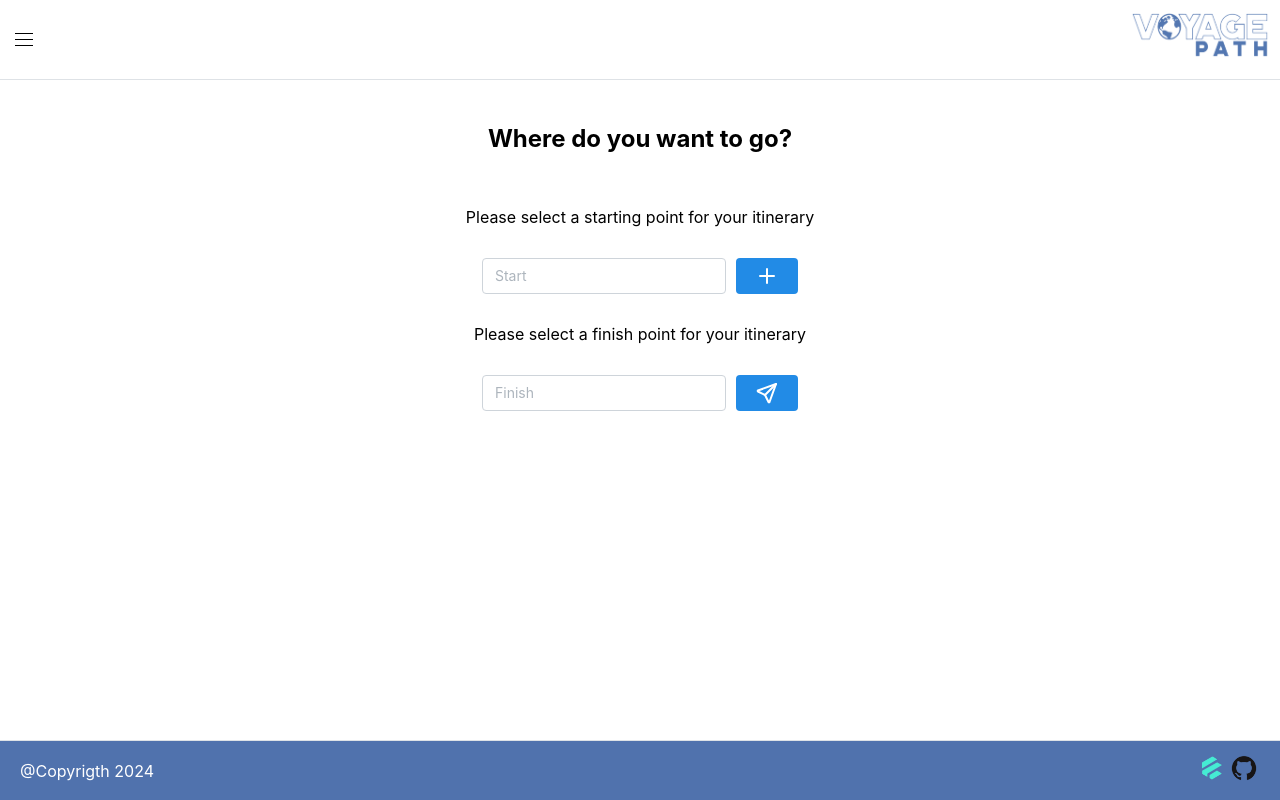
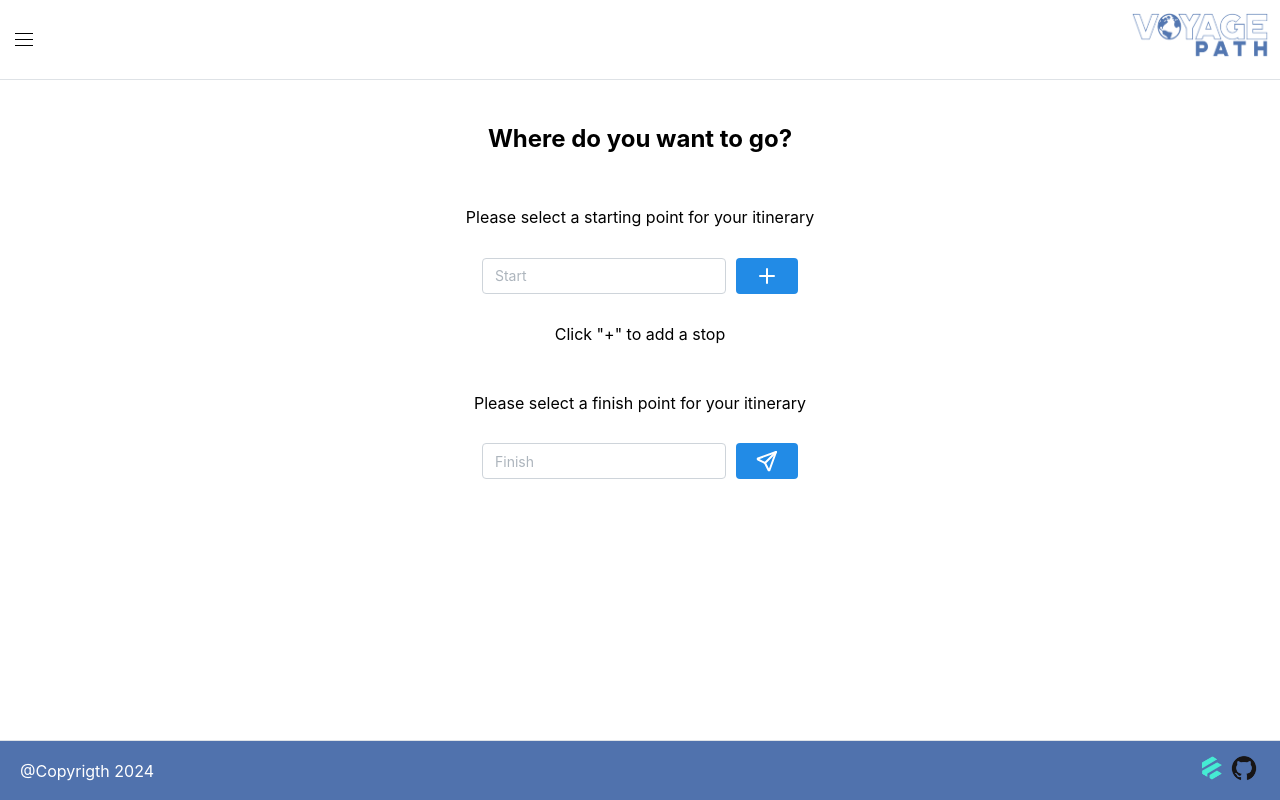
Before and after one commit to paolospoto/react-project, a Next.js app: page /builder in a window 1280 px wide. Built offline with nearby package versions, Linux system fonts and the light colour scheme.

Commit message:
small change

```diff
--- a/src/components/form/Form.tsx
+++ b/src/components/form/Form.tsx
@@ -77,6 +77,7 @@ const Form = ({
           <IconPlus />
         </Button>
       </Flex>
+      <p>Click &quot;+&quot; to add a stop</p>
       {stopInputs.map((stop: string, index: number) => (
         <>
           <Flex
```
